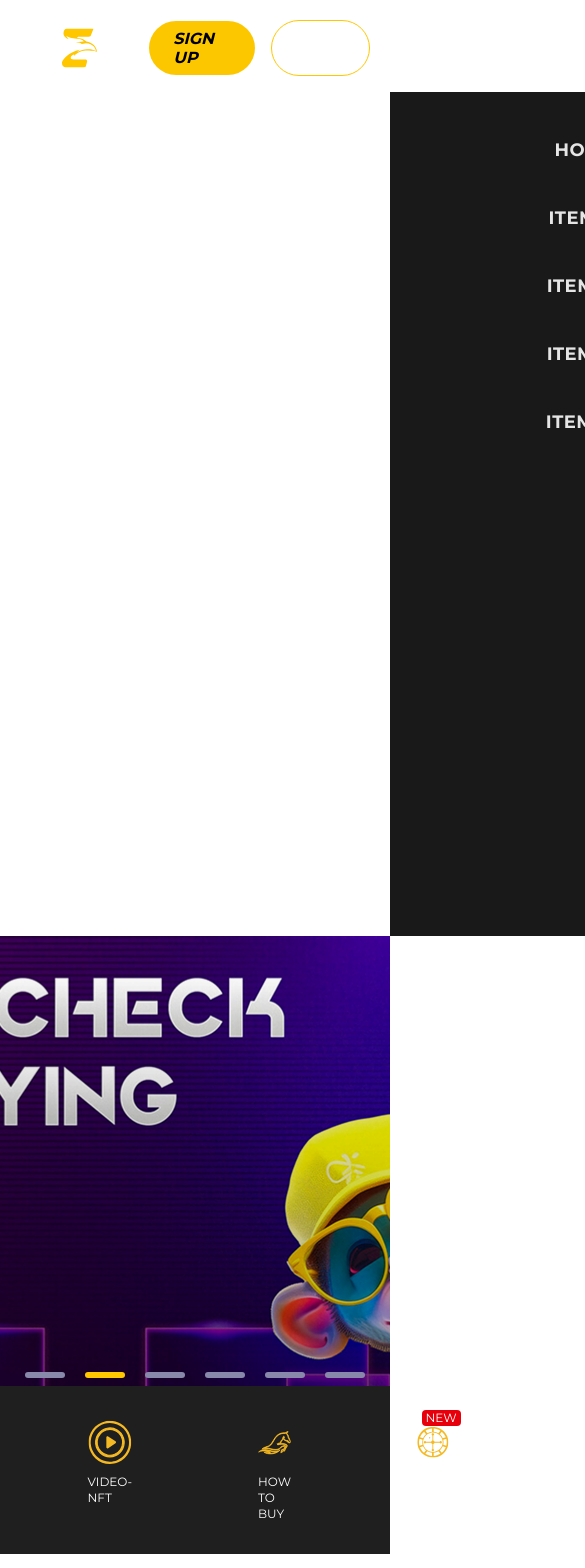
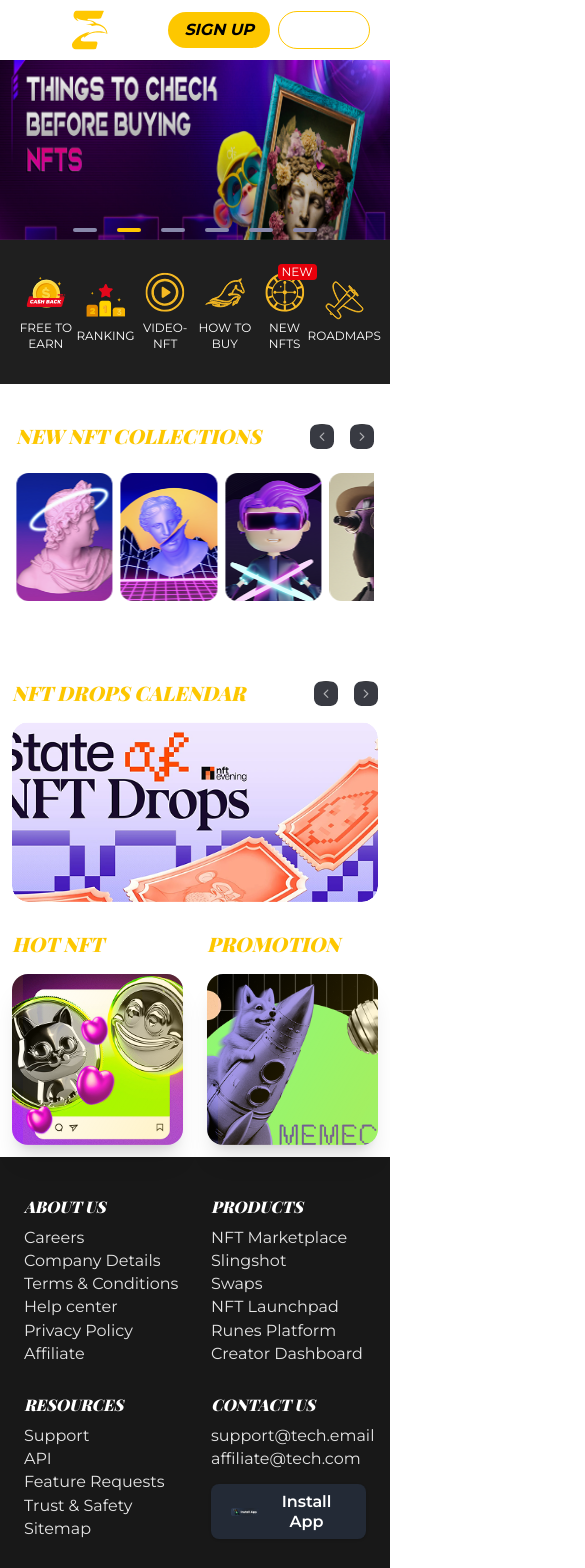
Before and after one commit to PhucNguyen1702/demo-test-fe, a Next.js app: page /en in a window 390 px wide. Shown: the top 1568 px of the page, 585 px wide, since content can reach past the window. Built offline with nearby package versions, Linux system fonts and the light colour scheme; a web font is replaced by a local one.

Commit message:
feat: add responsive mobile

```diff
--- a/src/components/content/content.tsx
+++ b/src/components/content/content.tsx
@@ -4,13 +4,14 @@ import { NftPromotion } from "@/components/content/nft-promation";
 
 export default async function Content() {
   return (
-    <div className="flex flex-col gap-8 ">
+    <div className="flex flex-col lg:gap-8 sm:gap-0 md:pb-0 sm:pb-0 lg:pb-12 ">
       <NftCollections />
-      <div className="flex flex-wrap gap-8 px-[236px] py-[40px]">
-        <div className="flex-1 min-w-[600px]">
+
+      <div className="flex flex-wrap gap-8 p-[12px] md:px-12 xl:px-[236px] min-h-[296px]">
+        <div className="flex-1 basis-0 min-w-[300px] md:min-w-[600px]">
           <NftDropsCalendar />
         </div>
-        <div className="flex-1 min-w-[240px]">
+        <div className="flex-1 basis-0 min-w-[300px]">
           <NftPromotion />
         </div>
       </div>
--- a/src/components/content/nft-calendar/nft-calendar.tsx
+++ b/src/components/content/nft-calendar/nft-calendar.tsx
@@ -15,31 +15,31 @@ export default function NftDropsCalendar() {
   ];
 
   return (
-    <section>
-      <div className="flex items-center justify-between mb-4 relative">
+    <section className="w-full max-w-[1200px] mx-auto md:px-8 xl:px-0">
+      <div className="flex items-center justify-between mb-4">
         <h2 className="text-yellow-400 font-bold italic text-xl leading-none">
           NFT DROPS CALENDAR
         </h2>
 
         <div className="flex gap-4">
           <button className="custom-swiper-button-calender-prev group transition-all duration-300">
-            <div className="w-10 h-10 rounded-full bg-[#333] flex items-center justify-center group-hover:scale-110 group-hover:shadow-[0_0_15px_#FFC700] group-hover:bg-[#FFC700]/20 transition-all duration-300">
+            <div className="rounded-full bg-[#333] flex items-center justify-center group-hover:scale-110 group-hover:shadow-[0_0_15px_#FFC700] group-hover:bg-[#FFC700]/20 transition-all duration-300">
               <Image
                 src={PATH_IMAGE.ARROW_LEFT}
                 alt="Prev"
-                width={40}
-                height={40}
+                width={24}
+                height={24}
                 className="object-contain"
               />
             </div>
           </button>
           <button className="custom-swiper-button-calender-next group transition-all duration-300">
-            <div className="w-10 h-10 rounded-full bg-[#333] flex items-center justify-center group-hover:scale-110 group-hover:shadow-[0_0_15px_#FFC700] group-hover:bg-[#FFC700]/20 transition-all duration-300">
+            <div className="rounded-full bg-[#333] flex items-center justify-center group-hover:scale-110 group-hover:shadow-[0_0_15px_#FFC700] group-hover:bg-[#FFC700]/20 transition-all duration-300">
               <Image
                 src={PATH_IMAGE.ARROW_RIGHT}
                 alt="Next"
-                width={40}
-                height={40}
+                width={24}
+                height={24}
                 className="object-contain"
               />
             </div>
@@ -60,18 +60,18 @@ export default function NftDropsCalendar() {
           nextEl: ".custom-swiper-button-calender-next",
           prevEl: ".custom-swiper-button-calender-prev",
         }}
+        className="rounded-2xl overflow-hidden"
       >
         {banners.map((src, idx) => (
-          <SwiperSlide key={idx}>
-            <div className="relative group overflow-hidden rounded-2xl">
+          <SwiperSlide key={idx} className="rounded-2xl overflow-hidden group">
+            <div className="relative w-full h-[180px] md:h-[228px] rounded-2xl overflow-hidden">
               <Image
                 src={src}
                 alt={`NFT Drop ${idx + 1}`}
-                width={600}
-                height={240}
-                className="w-full h-auto object-cover transition-transform duration-500 ease-in-out group-hover:scale-105"
+                fill
+                className="object-cover rounded-2xl transition-transform duration-500 ease-in-out group-hover:scale-105"
               />
-              <div className="absolute inset-0 ring-4 ring-[#FFC700] opacity-50 group-hover:animate-pulse"></div>
+              <div className="absolute inset-0 ring-0 group-hover:ring-4 group-hover:ring-[#FFC700] transition-all duration-500 rounded-2xl"></div>
             </div>
           </SwiperSlide>
         ))}
--- a/src/components/content/nft-collections/index.ts
+++ b/src/components/content/nft-collections/index.ts
@@ -1 +1 @@
-export { default as NftCollections } from "./nft-collections";
+export { default as NftCollections } from "./nft-collection";
--- a/src/components/content/nft-collections/nft-collections.tsx
+++ b/src/components/content/nft-collections/nft-collection.tsx
@@ -18,7 +18,13 @@ export default function NewNftCollections() {
   ];
 
   return (
-    <section className="px-[236px]">
+    <section
+      className="
+        w-full max-w-[1600px] min-w-[390px] mx-auto
+        px-4 md:px-12 xl:px-[236px]
+        min-h-[245px] md:min-h-[300px]
+      "
+    >
       <div className="flex flex-row items-center justify-between mb-6 relative">
         <h2 className="text-yellow-400 font-bold italic text-xl leading-none">
           NEW NFT COLLECTIONS
@@ -26,23 +32,23 @@ export default function NewNftCollections() {
 
         <div className="flex gap-4">
           <button className="custom-swiper-button-prev group transition-all duration-300">
-            <div className="w-10 h-10 rounded-full bg-[#333] flex items-center justify-center group-hover:scale-110 group-hover:shadow-[0_0_15px_#FFC700] group-hover:bg-[#FFC700]/20 transition-all duration-300">
+            <div className="rounded-full bg-[#333] flex items-center justify-center group-hover:scale-110 group-hover:shadow-[0_0_15px_#FFC700] group-hover:bg-[#FFC700]/20 transition-all duration-300">
               <Image
                 src={PATH_IMAGE.ARROW_LEFT}
                 alt="Prev"
-                width={40}
-                height={40}
+                width={24}
+                height={24}
                 className="object-contain"
               />
             </div>
           </button>
           <button className="custom-swiper-button-next group transition-all duration-300">
-            <div className="w-10 h-10 rounded-full bg-[#333] flex items-center justify-center group-hover:scale-110 group-hover:shadow-[0_0_15px_#FFC700] group-hover:bg-[#FFC700]/20 transition-all duration-300">
+            <div className="rounded-full bg-[#333] flex items-center justify-center group-hover:scale-110 group-hover:shadow-[0_0_15px_#FFC700] group-hover:bg-[#FFC700]/20 transition-all duration-300">
               <Image
                 src={PATH_IMAGE.ARROW_RIGHT}
                 alt="Next"
-                width={40}
-                height={40}
+                width={24}
+                height={24}
                 className="object-contain"
               />
             </div>
@@ -52,8 +58,6 @@ export default function NewNftCollections() {
 
       <Swiper
         modules={[Navigation, Autoplay]}
-        slidesPerView={5}
-        spaceBetween={20}
         loop={true}
         autoplay={{
           delay: 3000,
@@ -64,21 +68,33 @@ export default function NewNftCollections() {
           nextEl: ".custom-swiper-button-next",
           prevEl: ".custom-swiper-button-prev",
         }}
+        breakpoints={{
+          0: { slidesPerView: 3.5, spaceBetween: 8 },
+          480: { slidesPerView: 3.5, spaceBetween: 12 },
+          768: { slidesPerView: 3.5, spaceBetween: 16 },
+          1024: { slidesPerView: 4, spaceBetween: 20 },
+          1280: { slidesPerView: 5.5, spaceBetween: 20 },
+        }}
       >
         {nftItems.map((src, idx) => (
           <SwiperSlide key={idx}>
-            <div className="relative group w-full aspect-[3/4] overflow-hidden rounded-xl transition-transform duration-500 ease-in-out hover:scale-105 hover:-translate-y-2">
+            <div className="relative w-full aspect-[3/4] overflow-hidden rounded-xl group transition-all duration-500">
+              {/* Ảnh là thành phần bên trong sẽ dịch lên */}
               <Image
                 src={src}
                 alt={`NFT ${idx + 1}`}
                 width={180}
                 height={240}
-                className="w-full h-full object-cover transition-transform duration-500 ease-in-out group-hover:scale-110"
+                className="
+        w-full h-full object-cover
+        transition-transform duration-500 ease-in-out
+        group-hover:scale-105 group-hover:-translate-y-3
+      "
               />
 
-              <div className="absolute inset-0 rounded-xl ring-0 group-hover:ring-4 group-hover:ring-[#FFC700] transition-all duration-500 ease-in-out pointer-events-none"></div>
+              <div className="absolute inset-0 rounded-xl ring-0 group-hover:ring-4 group-hover:ring-[#FFC700] transition-all duration-500 pointer-events-none"></div>
 
-              <div className="absolute inset-0 bg-gradient-to-t from-black/50 to-transparent opacity-0 group-hover:opacity-100 transition-opacity duration-500"></div>
+              <div className="absolute inset-0 bg-gradient-to-t from-black/40 to-transparent opacity-0 group-hover:opacity-100 transition-opacity duration-500"></div>
             </div>
           </SwiperSlide>
         ))}
--- a/src/components/content/nft-promation/nft-promotion.tsx
+++ b/src/components/content/nft-promation/nft-promotion.tsx
@@ -17,25 +17,23 @@ export default function HotNftAndPromotion() {
   ];
 
   return (
-    <section className="flex gap-8">
+    <section className="flex flex-wrap gap-6 sm:gap-8">
       {boxes.map((box, idx) => (
-        <div key={idx} className="flex flex-col gap-4">
-          <h2 className="text-yellow-400 mb-4 font-bold italic text-xl leading-none">
+        <div key={idx} className="flex flex-col items-start flex-1 gap-4">
+          <h2 className="text-yellow-400 mb-1 font-bold italic text-xl leading-none">
             {box.title}
           </h2>
 
-          <div className="relative w-[240px] aspect-square rounded-2xl overflow-hidden group shadow-xl transition-all duration-700">
+          <div className="relative w-full aspect-square rounded-2xl overflow-hidden group shadow-xl transition-all duration-700">
             <Image
               src={box.image}
               alt={box.title}
-              width={240}
-              height={240}
-              className="object-cover w-full h-full group-hover:scale-105"
+              fill
+              className="object-cover transition-transform duration-500 ease-in-out group-hover:scale-105"
             />
 
-            <div className="absolute inset-0 rounded-2xl shimmer"></div>
-
-            <div className="absolute inset-0 rounded-2xl ring-2 ring-[#FFC700]/50 animate-pulse"></div>
+            <div className="absolute inset-0 shimmer"></div>
+            <div className="absolute inset-0 ring-2 ring-[#FFC700]/50 animate-pulse"></div>
           </div>
         </div>
       ))}
--- a/src/components/hero-section/hero-carousel/hero-carousel.tsx
+++ b/src/components/hero-section/hero-carousel/hero-carousel.tsx
@@ -23,7 +23,7 @@ export default function HeroCarousel() {
   const [activeIndex, setActiveIndex] = useState(0);
 
   return (
-    <div className="relative">
+    <div className="relative mx-auto ">
       <Swiper
         modules={[Autoplay, Pagination, EffectFade]}
         effect="fade"
@@ -36,7 +36,7 @@ export default function HeroCarousel() {
         speed={2000}
         pagination={{ clickable: true }}
         onSlideChange={(swiper) => setActiveIndex(swiper.realIndex)}
-        className="relative w-full h-[450px]"
+        className="relative w-[390px] h-[180px] md:w-full md:h-[450px]"
       >
         {banners.map((src, index) => (
           <SwiperSlide key={index}>
@@ -47,12 +47,7 @@ export default function HeroCarousel() {
                 }`}
                 className="absolute inset-0 w-full h-full kenburns"
               >
-                <Image
-                  src={src}
-                  alt={`Banner ${index + 1}`}
-                  fill
-                  className="object-cover"
-                />
+                <Image src={src} alt={`Banner ${index + 1}`} fill />
               </div>
               <div className="absolute inset-0 bg-gradient-to-t from-black/30 to-transparent"></div>
             </div>
--- a/src/components/hero-section/hero-carousel/style.scss
+++ b/src/components/hero-section/hero-carousel/style.scss
@@ -8,9 +8,9 @@
 
   .swiper-pagination-bullet {
     display: block;
-    width: 40px;
-    height: 6px;
-    border-radius: 3px;
+    width: 24px; // MOBILE mặc định nhỏ hơn
+    height: 4px;
+    border-radius: 2px;
     background: #8888aa;
     opacity: 1;
     transition: all 0.3s;
@@ -18,6 +18,14 @@
     &-active {
       background: #ffc700;
     }
+  }
+}
+
+@media (min-width: 768px) {
+  .swiper-pagination-bullet {
+    width: 40px;
+    height: 6px;
+    border-radius: 3px;
   }
 }
 
--- a/src/components/hero-section/hero-items/hero-items.tsx
+++ b/src/components/hero-section/hero-items/hero-items.tsx
@@ -13,19 +13,34 @@ export default function HeroItems() {
   ];
 
   return (
-    <div className="flex justify-center gap-[126px] bg-[#1F1F1F] py-8">
+    <div
+      className="
+        flex justify-between items-center
+        bg-[#1F1F1F] py-8 px-4 md:px-12 xl:px-[236px]
+        w-full max-w-[1600px] min-w-[390px] mx-auto
+      "
+    >
       {MENU_ITEMS.map((item, index) => (
         <div
           key={index}
-          className="flex flex-col items-center relative cursor-pointer transition-transform duration-300 hover:scale-105 group"
+          className="
+            flex flex-col items-center flex-1
+            cursor-pointer transition-transform duration-300 hover:scale-105 group
+            min-w-0
+          "
         >
-          <div className="relative">
+          <div
+            className="
+              relative
+              w-[clamp(40px,5vw,72px)]
+              h-[clamp(40px,5vw,72px)]
+            "
+          >
             <Image
               src={item.icon}
               alt={item.label}
-              width={48}
-              height={48}
-              className="w-12 h-12"
+              fill
+              className="object-contain"
             />
             {item.isNew && (
               <span className="absolute -top-2 -right-3 bg-red-600 text-white text-xs px-1 rounded transition-transform transition-shadow duration-300 group-hover:scale-110 group-hover:shadow-md">
@@ -33,7 +48,7 @@ export default function HeroItems() {
               </span>
             )}
           </div>
-          <span className="mt-2 text-xs text-white group-hover:text-yellow-400 transition-colors duration-300">
+          <span className="mt-2 text-xs md:text-sm xl:text-base text-center text-white group-hover:text-yellow-400 transition-colors duration-300">
             {item.label}
           </span>
         </div>
--- a/src/components/hero-section/hero-section.tsx
+++ b/src/components/hero-section/hero-section.tsx
@@ -1,19 +1,26 @@
+"use client";
 import { Header } from "../layouts";
 import { HeroCarousel } from "./hero-carousel";
 import { HeroItems } from "@/components/hero-section/hero-items";
 import NavbarMobile from "../nav-mobile/navbar-mobile";
 
-export default async function HeroSection() {
+export default function HeroSection() {
   return (
-    <div className="relative  w-full bg-cover bg-center bg-no-repeat pb-[80px]">
+    <section className="relative w-full bg-cover bg-center bg-no-repeat pb-10 sm:pb-16 md:pb-20 lg:pb-24  ">
       <div className="hidden sm:block">
         <Header />
       </div>
       <div className="block sm:hidden">
         <NavbarMobile />
       </div>
-      <HeroCarousel />
-      <HeroItems />
-    </div>
+
+      <div className="w-full">
+        <HeroCarousel />
+      </div>
+
+      <div className="w-full">
+        <HeroItems />
+      </div>
+    </section>
   );
 }
--- a/src/components/layouts/footer/footer.tsx
+++ b/src/components/layouts/footer/footer.tsx
@@ -39,8 +39,8 @@ const FOOTER_COLUMNS = [
 
 export default function Footer() {
   return (
-    <footer className="bg-[#181818] py-10 px-[236px]">
-      <div className="max-w-7xl mx-auto flex flex-col md:flex-row justify-between gap-8">
+    <footer className="bg-[#181818] py-10 px-6 md:px-12 xl:px-[236px]">
+      <div className="max-w-7xl mx-auto grid grid-cols-2 sm:grid-cols-2 md:grid-cols-4 gap-8">
         {FOOTER_COLUMNS.map((col) => (
           <div key={col.title}>
             <h4 className="font-bold italic text-white mb-3 uppercase">
@@ -55,6 +55,7 @@ export default function Footer() {
             </ul>
           </div>
         ))}
+
         <div>
           <h4 className="font-bold italic text-white mb-3 uppercase">
             Contact Us
@@ -70,6 +71,7 @@ export default function Footer() {
                 alt="App Icon"
                 width={28}
                 height={28}
+                className="object-contain"
               />
               <span className="text-white font-semibold">Install App</span>
             </button>
--- a/src/components/nav-mobile/navbar-mobile.tsx
+++ b/src/components/nav-mobile/navbar-mobile.tsx
@@ -21,9 +21,9 @@ export default function NavbarMobile() {
 
   return (
     <>
-      {/* Header */}
-      <div className="w-full">
-        <div className="flex items-center justify-between px-5 pt-5 pb-4 gap-4">
+      {/* ✅ HEADER */}
+      <header className="w-full h-[60px] flex items-center justify-between px-5 sm:hidden">
+        {/* Toggle + Logo */}
         <div className="flex items-center gap-4">
           <button onClick={() => setOpen(!open)}>
             <Image
@@ -37,32 +37,30 @@ export default function NavbarMobile() {
         </div>
 
         {/* Actions */}
-          <div className="flex items-center gap-4">
+        <div className="flex items-center gap-2">
           <Link
             href={PATH_PAGE.SIGN_UP}
-              className="bg-yellow-400 hover:bg-[#C79B12] text-black italic font-bold px-6 py-2 rounded-full"
+            className="bg-yellow-400 hover:bg-[#C79B12] text-black italic font-bold rounded-full px-4 py-2"
           >
             SIGN UP
           </Link>
           <Link
             href={PATH_PAGE.LOGIN}
-              className="border border-[#FFC700] hover:border-[#FFE8AB] italic text-white font-bold px-6 py-2 rounded-full"
+            className="border border-[#FFC700] hover:border-[#FFE8AB] italic text-white font-bold rounded-full px-4 py-2"
           >
             LOG IN
           </Link>
         </div>
-        </div>
-      </div>
-
-      {/* Overlay menu */}
+      </header>
+      {open && (
         <motion.div
           initial={{ x: "100%" }}
           animate={{ x: open ? "0%" : "100%" }}
           transition={{ duration: 0.3 }}
-        className="w-full h-screen bg-[#191919] z-[1001] flex flex-col py-8"
+          className="fixed top-[60px] left-0 w-screen h-screen bg-[#191919] z-[1001] flex flex-col py-8 sm:hidden"
         >
           <nav className="flex flex-col items-center justify-center">
-          <ul className="w-full">
+            <ul className="w-full px-5">
               {MENU_ITEMS.map((item) => {
                 const isActive = pathname === item.href;
                 return (
@@ -85,6 +83,7 @@ export default function NavbarMobile() {
             </ul>
           </nav>
         </motion.div>
+      )}
     </>
   );
 }
```
Also changed, not shown: src/components/layouts/header/header.tsx (+14 -9 lines). Lines whose indentation alone changed are shown as unchanged.
